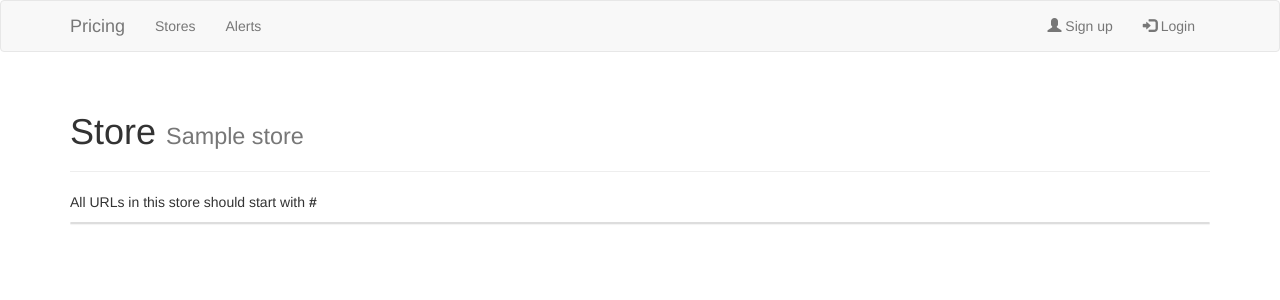
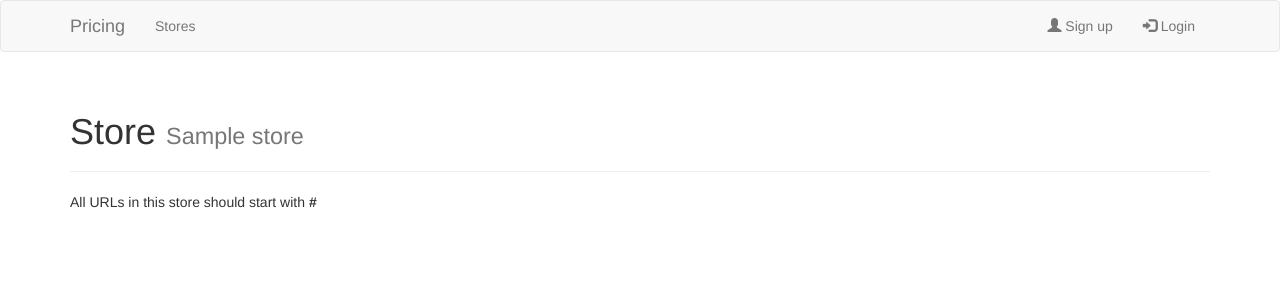
Before and after one commit to asimonia/pricing-alerts, a Flask app: template src/templates/stores/store.html in a window 1280 px wide. Shown: the top 300 px of the page. Run offline with Flask 2, Linux system fonts and the light colour scheme; the template is opened without the code that fills it: most values are stand-ins (such as "Sample title", 1, 10 or a date in 2020); parts of the project's set-up code (start-up, migrations or seed data) failed here and were passed over; some libraries are stand-ins or nearby versions.

Commit message:
Remove alerts

```diff
--- a/src/models/alerts/views.py
+++ b/src/models/alerts/views.py
@@ -4,10 +4,6 @@ from models.items.item import Item
 import models.users.decorators as user_decorators
 
 alert_blueprint = blueprints.Blueprint('alerts', __name__)
-
-@alert_blueprint.route('/')
-def index():
-	return "This is the alerts index"
 
 
 @alert_blueprint.route('/new', methods=['GET', 'POST'])
--- a/src/templates/base.html
+++ b/src/templates/base.html
@@ -26,7 +26,6 @@
 		<div id="navbar" class="navbar-collapse collapse">
 			<ul class="nav navbar-nav">
 				<li><a href="{{ url_for('stores.index') }}">Stores</a></li>
-				<li><a href="{{ url_for('alerts.index') }}">Alerts</a></li>
 			</ul>
 			{% if session['email'] %}
 				<ul class="nav navbar-nav navbar-right">
--- a/src/templates/stores/store.html
+++ b/src/templates/stores/store.html
@@ -4,11 +4,12 @@
 		<h1>Store <small>{{ store.name }}</small></h1>
 	</div>
 	<p>All URLs in this store should start with <strong>{{ store.url_prefix }}</strong></p>
-	<div class="panel panel-default">
 	{% if session['email'] in config.ADMINS %}
-		<div class="panel-body">
-			<a class="btn btn-warning" href="{{ url_for('stores.edit_store', store_id=store._id) }}" role="button">Edit Store</a>
-			<a class="btn btn-danger" href="{{ url_for('stores.delete_store', store_id=store._id) }}" role="button">Delete Store</a>
+		<div class="panel panel-default">
+			<div class="panel-body">
+				<a class="btn btn-warning" href="{{ url_for('stores.edit_store', store_id=store._id) }}" role="button">Edit Store</a>
+				<a class="btn btn-danger" href="{{ url_for('stores.delete_store', store_id=store._id) }}" role="button">Delete Store</a>
+			</div>
 		</div>
 	{% endif %}
 {% endblock %}
```
